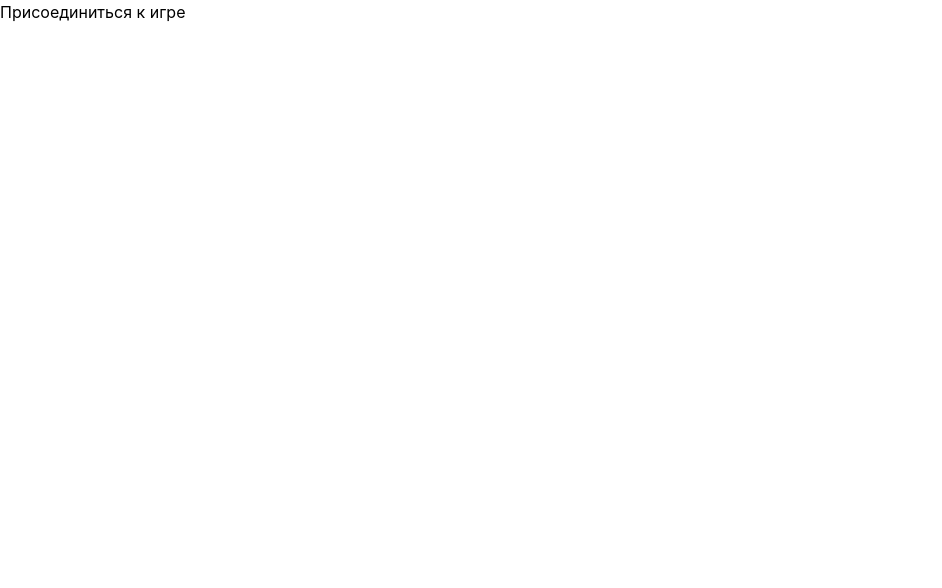
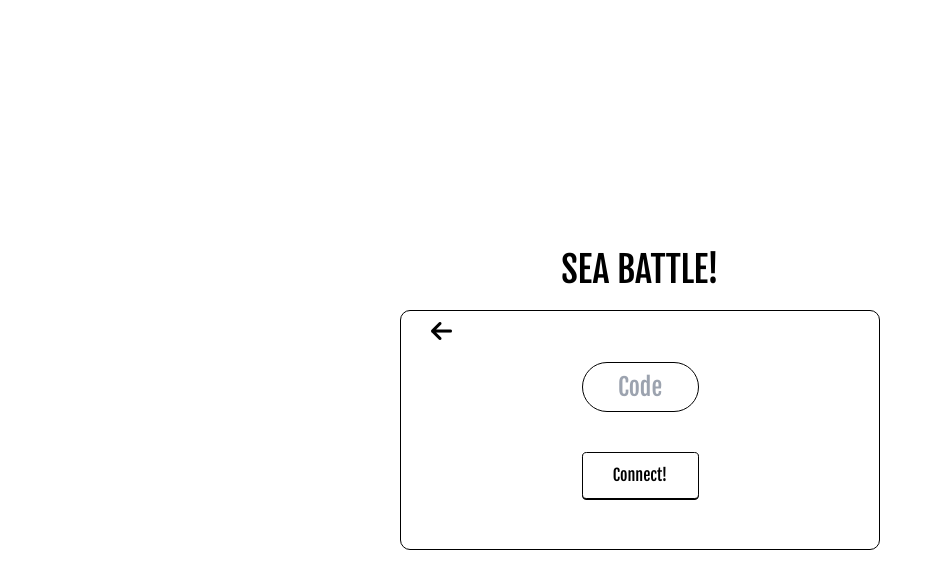
Before and after one commit to S-Kulibaba/sea-battle, a React (Create React App) app: page /connect in a window 1280 px wide. Shown: the top 588 px of the page, without its empty margins (0-942 px from the left). Built offline with nearby package versions, Linux system fonts and the light colour scheme.

Commit message:
basic interface created

```diff
--- a/src/App.js
+++ b/src/App.js
@@ -1,3 +1,4 @@
+import './App.css'
 import AppRoutes from './routes';
 
 function App() {
--- a/src/components/ConnectGame.jsx
+++ b/src/components/ConnectGame.jsx
@@ -1,9 +1,64 @@
+import React, {useState} from "react";
+import { useNavigate } from "react-router-dom";
+
 const ConnectGame = () => {
+    const [loading, setLoading] = useState(false);
+    const [error, setError] = useState(false);
+    const [code, setCode] = useState("");
+
+    const navigate = useNavigate();
+
+    const handleConnectClick = () => {
+        if (code.trim() === "") {
+            setError(true);
+            return;
+        }
+
+        setLoading(true);
+        setError(false);
+
+        setTimeout(() => {
+            setLoading(false);
+            setError(true);
+        }, 1000);
+    }
+
+    const goBack = () => {
+        navigate('/');
+    };
+
     return (
-      <div>
-        <h1>Присоединиться к игре</h1>
-        {/* Добавь логику для подключения к игре */}
-      </div>
+        <div className="h-screen w-screen flex flex-col items-center justify-center">
+            <h1 className="font-fo uppercase fw-400 text-4xl mb-[20px]">Sea Battle!</h1>
+            <div className="w-[480px] h-[240px] border border-black rounded-[10px] flex justify-center relative">
+                <div className="flex flex-col items-center justify-center">
+                <i className="fa-solid fa-arrow-left fa-black fa-xl m-[20px] cursor-pointer absolute top-0 left-[10px]" onClick={goBack}></i>
+                <div className="h-[90%] flex flex-col items-center justify-center">
+                    {loading ? (
+                        <div className="loader" role="status"></div>
+                    ) : (
+                        <>
+                            <input
+                                className={`w-[117px] h-[50px] text-center font-fo text-2xl border ${error ? 'border-red-500' : 'border-black'} rounded-[50px]`}
+                                type="text"
+                                placeholder="Code"
+                                value={code}
+                                onChange={(e) => setCode(e.target.value)}
+                            />
+                            {error && <p className="text-red-500 font-fo mt-2">Connection failed. Please try again.</p>}
+                        </>
+                    )}
+                    <button
+                        className={`h-[47px] w-[117px] ${error ? 'mt-[15px]' : 'mt-[40px]'} font-fo btn`}
+                        onClick={handleConnectClick}
+                        disabled={loading} // Отключаем кнопку при загрузке
+                    >
+                        Connect!
+                    </button>
+                </div>
+                </div>
+            </div>
+        </div>
     );
   };
 
--- a/src/components/CreateGame.jsx
+++ b/src/components/CreateGame.jsx
@@ -1,8 +1,43 @@
+import React, {useState} from "react";
+import { useNavigate } from "react-router-dom";
+
 const CreateGame = () => {
+
+    const [copied, setCopied] = useState(false);
+
+    const roomCode = useState([0, 0, 0, 0]);
+    const navigate = useNavigate();
+
+    const copyCode = () => {
+        navigator.clipboard.writeText(roomCode).then(() => {
+            setCopied(true);
+            setTimeout(() => setCopied(false), 2000);
+        });
+    }
+
+    const goBack = () => {
+        navigate('/');
+    };
+
     return (
-      <div>
-        <h1>Создать игру</h1>
-        {/* Добавь логику для создания игры */}
+        <div className="h-screen w-screen flex flex-col items-center justify-center">
+        <h1 className="font-fo uppercase fw-400 text-4xl mb-[20px]">Sea Battle!</h1>
+        <div className="w-[480px] h-[240px] border border-black rounded-[10px] flex justify-center relative">
+          <div className="flex flex-col items-center justify-center">
+          <i className="fa-solid fa-arrow-left fa-black fa-xl m-[20px] cursor-pointer absolute top-0 left-[10px]" onClick={goBack}></i>
+            <div className="h-[90%] flex flex-col items-center justify-center relative">
+                <h2 className="font-fo uppercase fw-400 text-xl">
+                    Perfect! Your game is created!
+                </h2>
+                <div className="flex cursor-pointer" onClick={copyCode}>
+                    <span className="font-fo uppercase fw-400 text-3xl mt-[40px] falling-number">
+                        {roomCode}
+                    </span>
+                </div>
+                {copied && <p className="text-green-500 font-fo absolute bottom-0">Copied!</p>}
+            </div>
+          </div>
+        </div>
       </div>
     );
   };
--- a/src/components/MainMenu.jsx
+++ b/src/components/MainMenu.jsx
@@ -2,14 +2,20 @@ import { Link } from 'react-router-dom';
 
 const MainMenu = () => {
   return (
-    <div>
-      <h1>Морской Бой</h1>
-      <Link to="/create">
-        <button>Создать игру</button>
-      </Link>
-      <Link to="/connect">
-        <button>Присоединиться к игре</button>
-      </Link>
+    <div className="h-screen w-screen flex flex-col items-center justify-center">
+      <h1 className="font-fo uppercase fw-400 text-4xl mb-[20px]">Sea Battle!</h1>
+      <div className="w-[480px] h-[240px] border border-black rounded-[10px] flex justify-center relative">
+        <div className="flex flex-col items-center justify-center">
+            <div className="flex">
+                <Link to="/create">
+                    <button className="h-[47px] w-[117px] m-[10px] font-fo btn">Create Game</button>
+                </Link>
+                <Link to="/connect">
+                    <button className="h-[47px] w-[117px] m-[10px] font-fo btn">Connect game</button>
+                </Link>
+            </div>
+        </div>
+      </div>
     </div>
   );
 };
```
